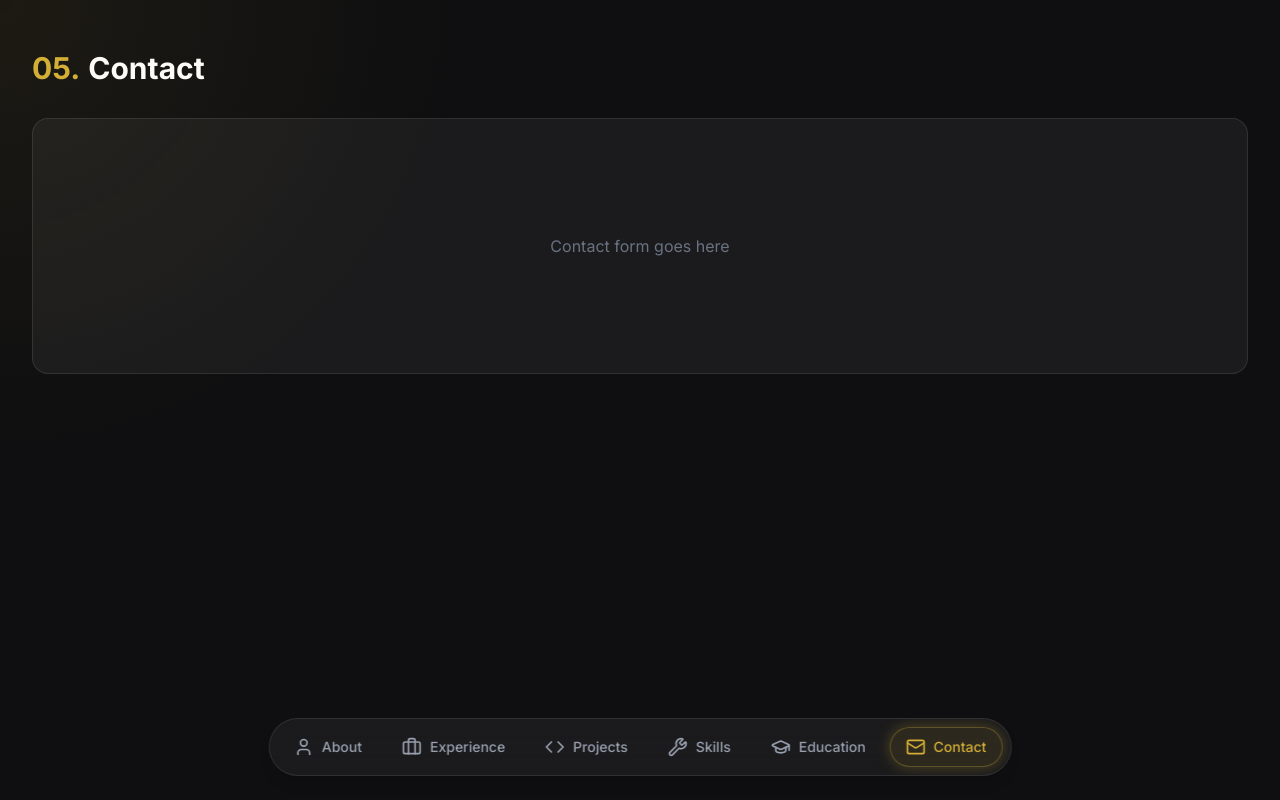
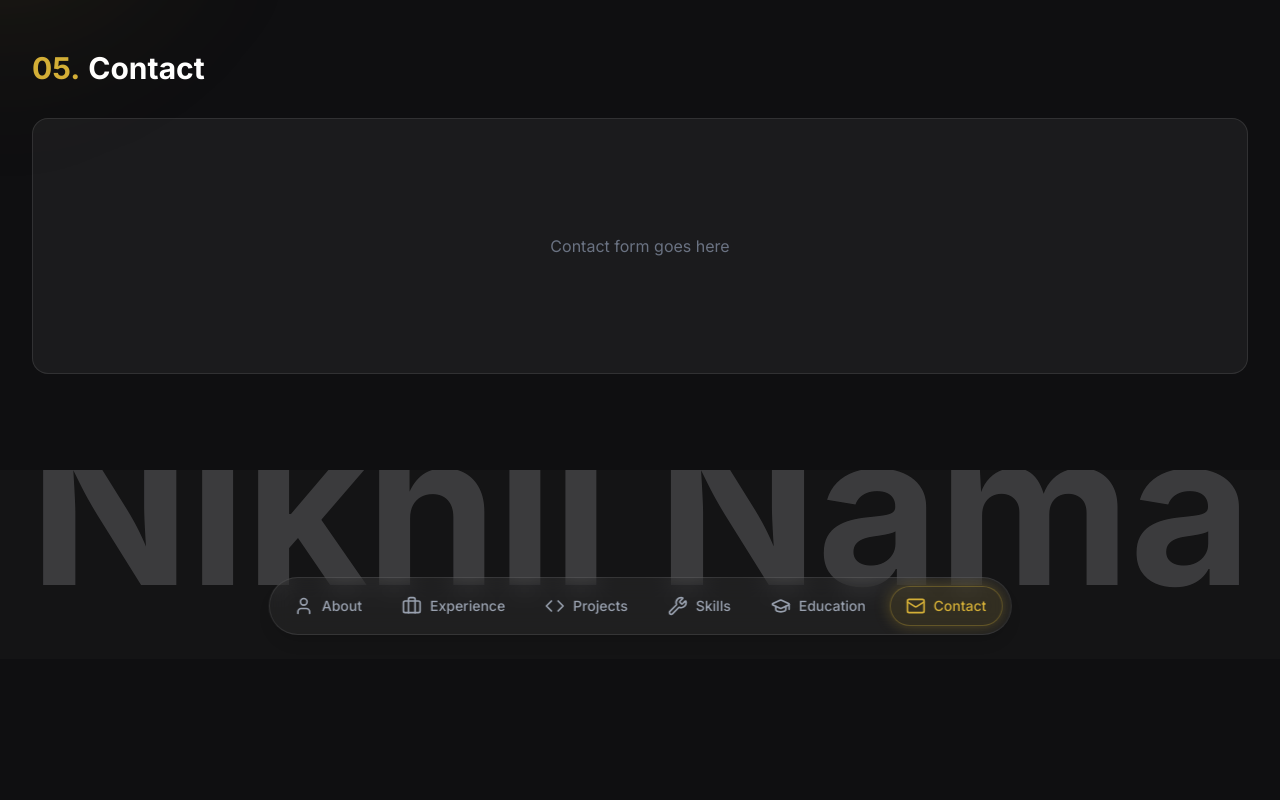
Before and after one commit to Nikhilnama18/web-portfolio-v1, a Next.js app: page / in a window 1280 px wide. Both pictures are taken after a click on the button "Contact". Shown: the part 3470-4270 px from the top of the page. Built offline with nearby package versions, Linux system fonts and the light colour scheme.

Commit message:
Introduce footer with name

```diff
--- a/src/app/layout.tsx
+++ b/src/app/layout.tsx
@@ -23,9 +23,7 @@ export default function RootLayout({
     <html lang="en" className={`${inter.variable} h-full antialiased`}>
       <body className="min-h-full flex flex-col relative selection:bg-gold-500/30 selection:text-gold-400">
         <Spotlight />
-        <main className="flex-1 w-full max-w-7xl mx-auto px-4 sm:px-6 lg:px-8 relative z-10">
-          {children}
-        </main>
+        {children}
 
         {/* Floating Bottom Navigation */}
         <LiquidNav />
--- a/src/app/page.tsx
+++ b/src/app/page.tsx
@@ -1,8 +1,11 @@
 import Hero from "@/components/Hero";
+import SignatureFooter from "@/components/SignatureFooter";
 
 export default function Home() {
   return (
-    <div className="flex flex-col gap-24 pb-48">
+    <>
+      <div className="relative z-10 bg-[#0f0f11] w-full pb-24">
+        <main className="w-full max-w-7xl mx-auto px-4 sm:px-6 lg:px-8 flex flex-col gap-24">
         {/* Hero / About Section */}
         <Hero />
 
@@ -47,7 +50,7 @@ export default function Home() {
         </section>
 
         {/* Contact Section Placeholder */}
-      <section id="contact" className="min-h-[50vh]">
+        <section id="contact" className="min-h-[32vh]">
           <h2 className="text-3xl font-bold text-white mb-8 flex items-center gap-2">
             <span className="text-gold-500">05.</span> Contact
           </h2>
@@ -55,11 +58,10 @@ export default function Home() {
             Contact form goes here
           </div>
         </section>
+        </main>
+      </div>
 
-      {/* Footer / plane.so style typography placeholder */}
-      <footer className="h-screen flex items-end justify-center overflow-hidden relative pt-24">
-         {/* We will add the massive typography effect here later */}
-      </footer>
-    </div>
+      <SignatureFooter />
+    </>
   );
 }
--- /dev/null
+++ b/src/components/SignatureFooter.tsx
@@ -0,0 +1,47 @@
+"use client";
+
+import { motion, useScroll, useTransform } from "framer-motion";
+import { useRef } from "react";
+
+export default function SignatureFooter() {
+  const containerRef = useRef<HTMLDivElement>(null);
+  const { scrollYProgress } = useScroll({
+    target: containerRef,
+    offset: ["start end", "end end"],
+  });
+
+  const textY = useTransform(scrollYProgress, [0, 0.4, 1], ["22%", "12%", "0%"]);
+  const textOpacity = useTransform(scrollYProgress, [0, 0.16, 0.42, 1], [0, 0.12, 0.72, 1]);
+  const textColor = useTransform(
+    scrollYProgress,
+    [0, 0.45, 1],
+    ["rgba(42, 42, 44, 0.94)", "rgba(60, 60, 62, 0.98)", "rgba(76, 76, 78, 1)"]
+  );
+
+  return (
+    <>
+      {/* Spacer that creates scrollable area to reveal the footer. Shorter height so it stops before the top. */}
+      <div ref={containerRef} className="h-[55vh] w-full pointer-events-none" />
+
+      {/* Fixed Footer drawn behind the main content */}
+      <footer className="fixed bottom-0 left-0 w-full h-screen z-0 overflow-hidden bg-[#141415]">
+        <div className="absolute inset-0 flex items-end justify-center overflow-hidden px-4 sm:px-6 lg:px-10 pb-24 sm:pb-16">
+          <motion.h2
+            className="select-none text-center font-bold leading-[0.82] tracking-[-0.08em]"
+            style={{
+              y: textY,
+              opacity: textOpacity,
+              color: textColor,
+            }}
+          >
+            <span className="block text-[32vw] sm:text-[30vw] md:hidden">Nikhil</span>
+            <span className="block text-[32vw] sm:text-[30vw] md:hidden">Nama</span>
+            <span className="hidden md:block md:text-[16.5vw] lg:text-[16.5vw] xl:text-[16.5vw] whitespace-nowrap">
+              Nikhil Nama
+            </span>
+          </motion.h2>
+        </div>
+      </footer>
+    </>
+  );
+}
--- a/src/components/Spotlight.tsx
+++ b/src/components/Spotlight.tsx
@@ -1,26 +1,45 @@
 "use client";
-import { useEffect, useState } from "react";
+import type { CSSProperties } from "react";
+import { useEffect, useRef } from "react";
+
+const GOLD_RGB = "212, 175, 55";
 
 export default function Spotlight() {
-  const [position, setPosition] = useState({ x: 0, y: 0 });
-  const [opacity, setOpacity] = useState(0);
+  const spotlightRef = useRef<HTMLDivElement | null>(null);
 
   useEffect(() => {
-    const updatePosition = (e: MouseEvent) => {
-      setPosition({ x: e.clientX, y: e.clientY });
+    const spotlight = spotlightRef.current;
+
+    if (!spotlight) {
+      return;
+    }
+
+    const setPosition = (x: number, y: number) => {
+      spotlight.style.setProperty("--spotlight-x", `${x}px`);
+      spotlight.style.setProperty("--spotlight-y", `${y}px`);
     };
 
-    const handleMouseEnter = () => setOpacity(1);
-    const handleMouseLeave = () => setOpacity(0);
+    const updatePosition = (e: MouseEvent) => {
+      setPosition(e.clientX, e.clientY);
+    };
+
+    const handleMouseEnter = () => {
+      spotlight.style.opacity = "1";
+    };
+
+    const handleMouseLeave = () => {
+      spotlight.style.opacity = "0";
+    };
+
+    setPosition(window.innerWidth / 2, window.innerHeight / 2);
+
+    if (document.hasFocus()) {
+      spotlight.style.opacity = "0.75";
+    }
 
     window.addEventListener("mousemove", updatePosition);
     document.documentElement.addEventListener("mouseenter", handleMouseEnter);
     document.documentElement.addEventListener("mouseleave", handleMouseLeave);
-
-    // Initial check in case cursor is already inside the window
-    if (document.hasFocus()) {
-      setOpacity(1);
-    }
 
     return () => {
       window.removeEventListener("mousemove", updatePosition);
@@ -31,11 +50,40 @@ export default function Spotlight() {
 
   return (
     <div
+      ref={spotlightRef}
       className="pointer-events-none fixed inset-0 z-30 transition-opacity duration-500 hidden md:block"
-      style={{
-        opacity,
-        background: `radial-gradient(600px circle at ${position.x}px ${position.y}px, rgba(212, 175, 55, 0.07), transparent 80%)`,
-      }}
-    />
+      style={
+        {
+          opacity: 0,
+          ["--spotlight-x" as string]: "50vw",
+          ["--spotlight-y" as string]: "50vh",
+        } as CSSProperties
+      }
+    >
+      <div
+        className="absolute inset-0 mix-blend-screen"
+        style={{
+          backgroundImage: `radial-gradient(closest-side, rgba(${GOLD_RGB}, 0.16), rgba(${GOLD_RGB}, 0.07) 34%, rgba(${GOLD_RGB}, 0.025) 62%, transparent 100%)`,
+          backgroundRepeat: "no-repeat",
+          backgroundPosition: "center",
+          backgroundSize: "32rem 32rem",
+          transform: "translate(calc(var(--spotlight-x) - 50vw), calc(var(--spotlight-y) - 50vh))",
+          filter: "blur(26px)",
+          willChange: "transform",
+        }}
+      />
+      <div
+        className="absolute inset-0 mix-blend-screen"
+        style={{
+          backgroundImage: `radial-gradient(closest-side, rgba(${GOLD_RGB}, 0.055), rgba(${GOLD_RGB}, 0.02) 46%, transparent 100%)`,
+          backgroundRepeat: "no-repeat",
+          backgroundPosition: "center",
+          backgroundSize: "46rem 46rem",
+          transform: "translate(calc(var(--spotlight-x) - 50vw), calc(var(--spotlight-y) - 50vh))",
+          filter: "blur(90px)",
+          willChange: "transform",
+        }}
+      />
+    </div>
   );
 }
```
Lines whose indentation alone changed are shown as unchanged.
